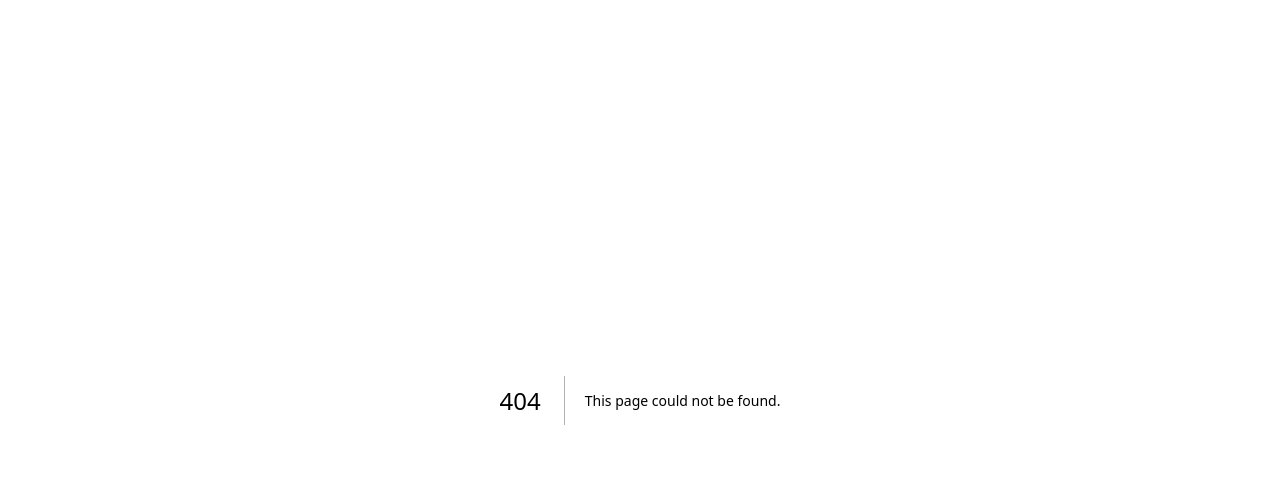
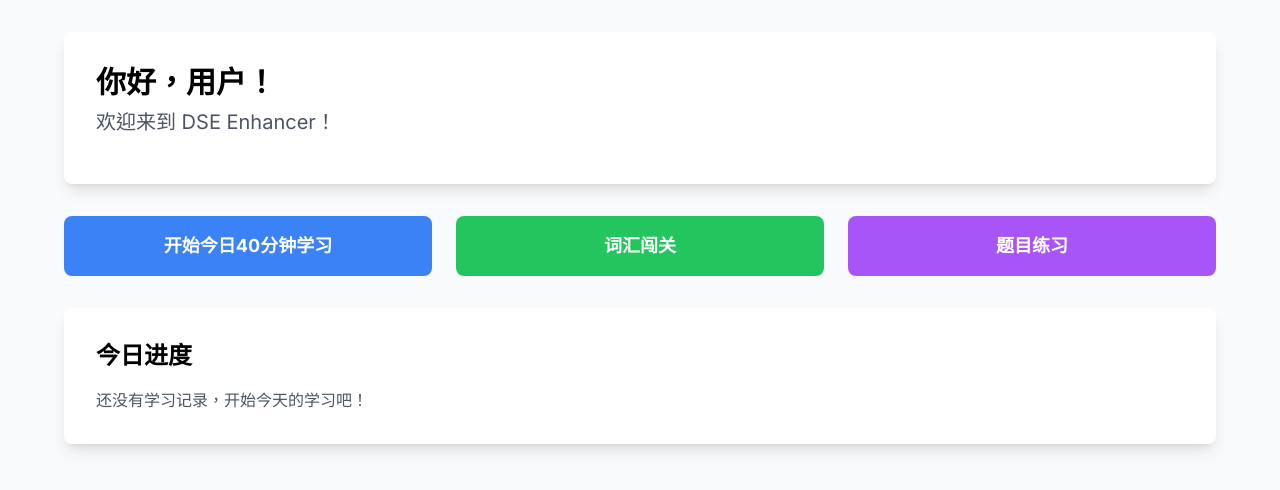
Before and after one commit to swj19821119/dse-enhancer, a Next.js app: page /dashboard in a window 1280 px wide. Before the commit this address had no page. Shown: the top 490 px of the page. Built offline with nearby package versions, Linux system fonts and the light colour scheme.

Commit message:
Add dashboard page and auth library

```diff
--- /dev/null
+++ b/app/dashboard/page.tsx
@@ -0,0 +1,48 @@
+'use client';
+
+import { useEffect, useState } from 'react';
+
+export default function DashboardPage() {
+  const [user, setUser] = useState<any>(null);
+
+  useEffect(() => {
+    // TODO: 获取用户信息
+    setUser({
+      nickname: '用户',
+    });
+  }, []);
+
+  return (
+    <div className="min-h-screen bg-gray-50 p-8">
+      <div className="max-w-6xl mx-auto">
+        <div className="bg-white rounded-lg shadow-lg p-8 mb-8">
+          <h1 className="text-3xl font-bold mb-2">
+            你好，{user?.nickname || '用户'}！
+          </h1>
+          <p className="text-xl text-gray-600 mb-4">
+            欢迎来到 DSE Enhancer！
+          </p>
+        </div>
+
+        <div className="grid grid-cols-1 md:grid-cols-2 lg:grid-cols-3 gap-6 mb-8">
+          <button className="bg-blue-500 hover:bg-blue-600 text-white font-bold py-4 px-6 rounded-lg text-lg transition-colors">
+            开始今日40分钟学习
+          </button>
+          <button className="bg-green-500 hover:bg-green-600 text-white font-bold py-4 px-6 rounded-lg text-lg transition-colors">
+            词汇闯关
+          </button>
+          <button className="bg-purple-500 hover:bg-purple-600 text-white font-bold py-4 px-6 rounded-lg text-lg transition-colors">
+            题目练习
+          </button>
+        </div>
+
+        <div className="bg-white rounded-lg shadow-lg p-8">
+          <h2 className="text-2xl font-bold mb-4">今日进度</h2>
+          <div className="text-gray-600">
+            还没有学习记录，开始今天的学习吧！
+          </div>
+        </div>
+      </div>
+    </div>
+  );
+}
```
Also changed, not shown: lib/auth.ts (added, +24 -0 lines).
